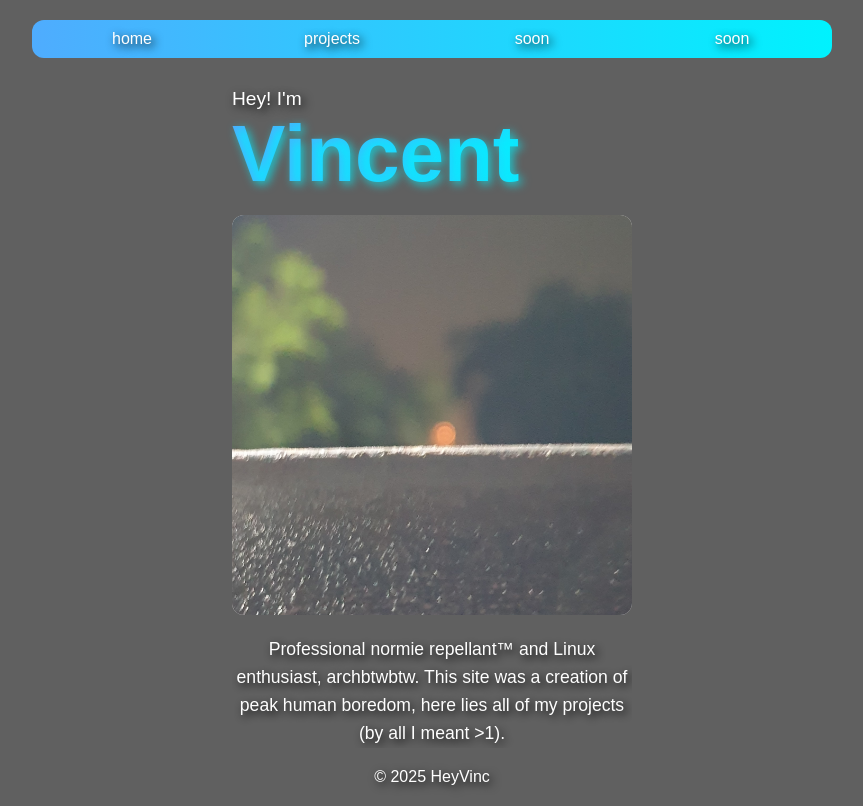
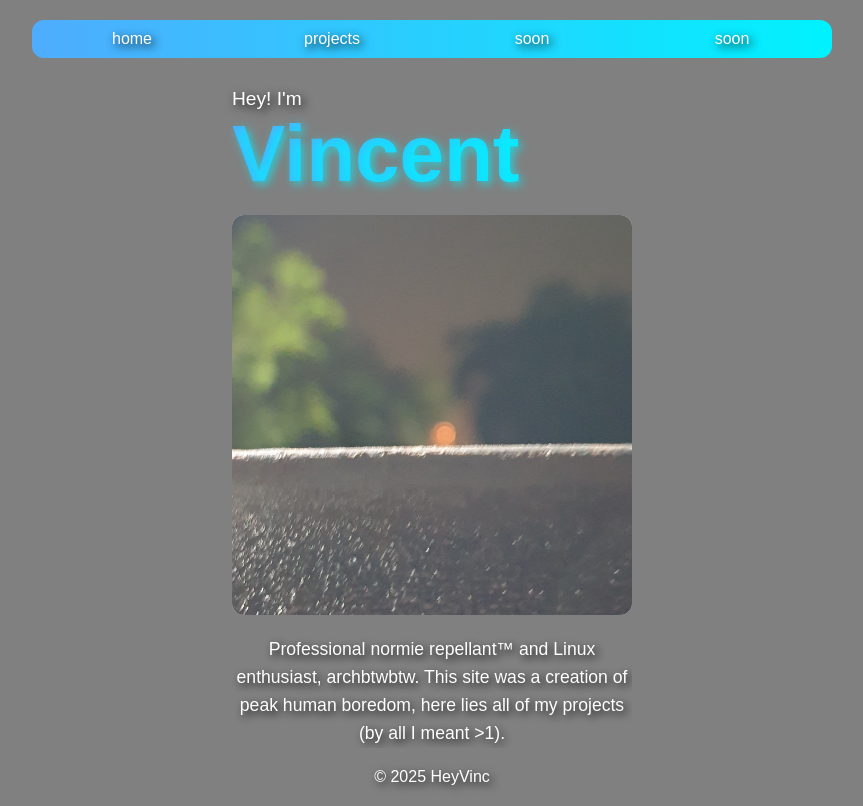
Before and after one commit to TryVinc/undead, a plain HTML site: page home.html in a window 1280 px wide. Shown: the whole page, without its empty margins (208-1071 px from the left). Drawn offline with Linux system fonts and the light colour scheme.

Commit message:
Update home.html

```diff
--- a/home.html
+++ b/home.html
@@ -8,8 +8,6 @@
     <style>
         body {
             font-family: 'Arial', sans-serif;
-            background: linear-gradient(rgba(0, 0, 0, 0.25), rgba(0, 0, 0, 0.25)),
-              url('assets/bg.png') no-repeat center center / cover;
             text-shadow: 3px 3px 10px rgba(0, 0, 0, 2);
             margin: 0;
             padding: 0;
```
